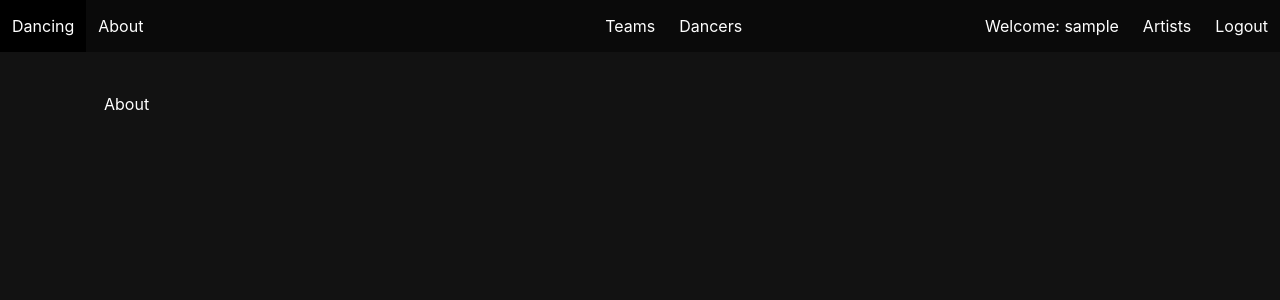
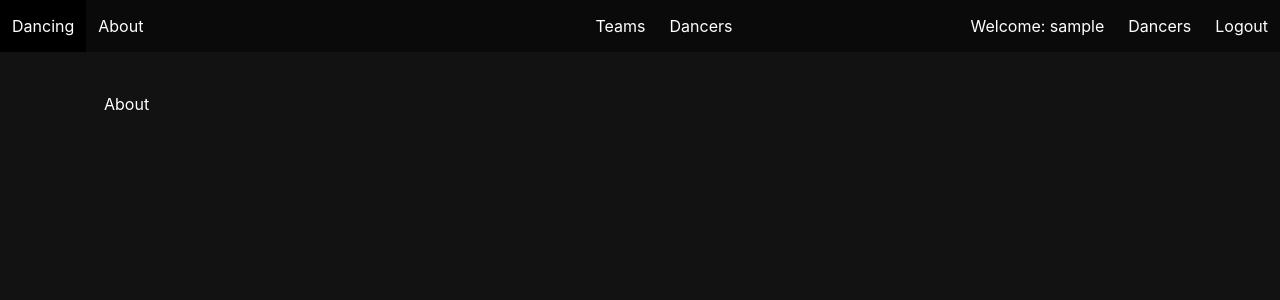
Before and after one commit to mdechavez5/Finch_Collector_App, a Django app: page /about/ in a window 1280 px wide. Shown: the top 300 px of the page. Run offline with Django 4.2, Linux system fonts and the light colour scheme; the visitor is signed in with stand-in values (Sample User, id 1).

Commit message:
Moved User Authentication Requirement from dancer_list to home & playlist model

```diff
--- a/finch_collector_app/settings.py
+++ b/finch_collector_app/settings.py
@@ -125,6 +125,6 @@ STATICFILES_DIRS = [os.path.join(BASE_DIR,'main_app/static')]
 
 DEFAULT_AUTO_FIELD = 'django.db.models.BigAutoField'
 
-LOGIN_REDIRECT_URL = '/dancers/'
+LOGIN_REDIRECT_URL = '/'
 
 LOGOUT_REDIRECT_URL = '/'
--- a/main_app/models.py
+++ b/main_app/models.py
@@ -7,7 +7,6 @@ class Dancer(models.Model):
     img = models.CharField(max_length=250)
     bio = models.CharField(max_length=500)
     created_at = models.DateTimeField(auto_now_add=True)
-    user = models.ForeignKey(User, on_delete=models.CASCADE, default=1)
 
     def __str__(self):
         return self.name
@@ -37,6 +36,7 @@ class Playlist(models.Model):
     title = models.CharField(max_length=150)
     # this is going to create the many to many relationship and join table
     choreos = models.ManyToManyField(Choreo)
+    user = models.ForeignKey(User, on_delete=models.CASCADE, default=1)
 
     def __str__(self):
         return self.title
--- a/main_app/templates/base.html
+++ b/main_app/templates/base.html
@@ -32,7 +32,7 @@
             {% if user.is_authenticated %}
                 <div class="navbar-menu navbar-end">
                     <span class="navbar-item">Welcome: {{user.username}}</span>
-                    <a class="navbar-item" href="/artists">Artists</a>
+                    <a class="navbar-item" href="/dancers">Dancers</a>
                     <a class="navbar-item" href="{% url 'logout' %}">Logout</a>
                 </div>
             {% else %}
--- a/main_app/views.py
+++ b/main_app/views.py
@@ -12,18 +12,18 @@ from django.contrib.auth.decorators import login_required
 from django.utils.decorators import method_decorator
 
 # Create your views here.
+@method_decorator(login_required, name='dispatch')
 class Home(TemplateView):
     template_name = "home.html"
     def get_context_data(self, **kwargs):
         context = super().get_context_data(**kwargs)
         context["teams"] = Team.objects.all()
-        context["playlists"] = Playlist.objects.all()
+        context["playlists"] = Playlist.objects.filter(user=self.request.user)
         return context
 
 class About(TemplateView):
     template_name = "about.html"
 
-@method_decorator(login_required, name='dispatch')
 class DancerList(TemplateView):
     template_name = "dancer_list.html"
 
@@ -32,10 +32,12 @@ class DancerList(TemplateView):
         name = self.request.GET.get("name")
 
         if name != None:
-            context["dancers"] = Dancer.objects.filter(name=name, user=self.request.user)
+            # context["dancers"] = Dancer.objects.filter(name=name, user=self.request.user)
+            context["dancers"] = Dancer.objects.filter(name=name)
             context["header"] = f"Searching for {name}"
         else:
-            context["dancers"] = Dancer.objects.filter(user=self.request.user)
+            # context["dancers"] = Dancer.objects.filter(user=self.request.user)
+            context["dancers"] = Dancer.objects.all()
             context["header"] = "Dancers"
         return context
 
@@ -126,7 +128,7 @@ class Signup(View):
         if form.is_valid():
             user = form.save()
             login(request, user)
-            return redirect("artist_list")
+            return redirect("home")
         else:
             context = {"form": form}
             return render(request, "registration/signup.html", context)
```
Also changed, not shown: main_app/migrations/0006_remove_dancer_user_playlist_user.py (added).
